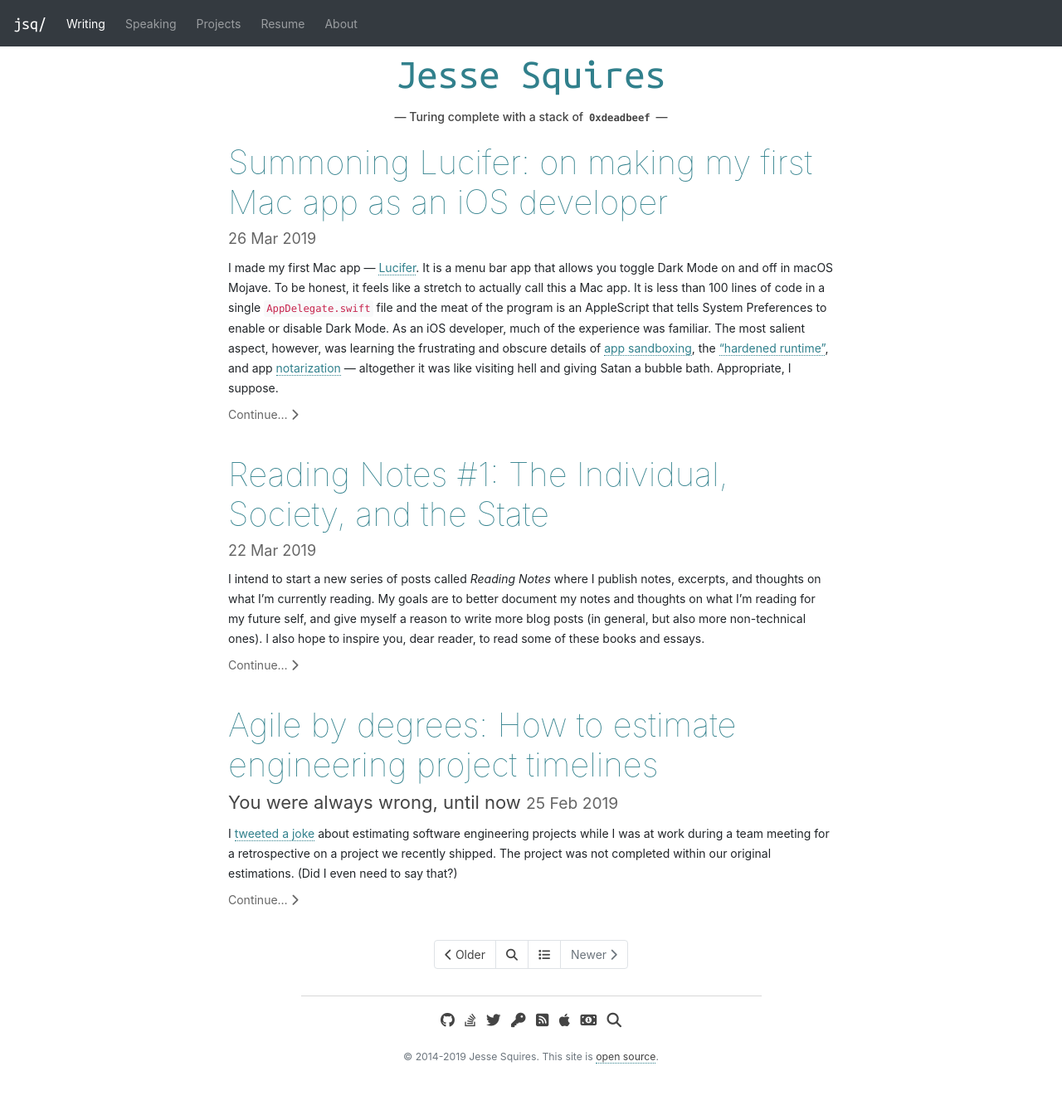
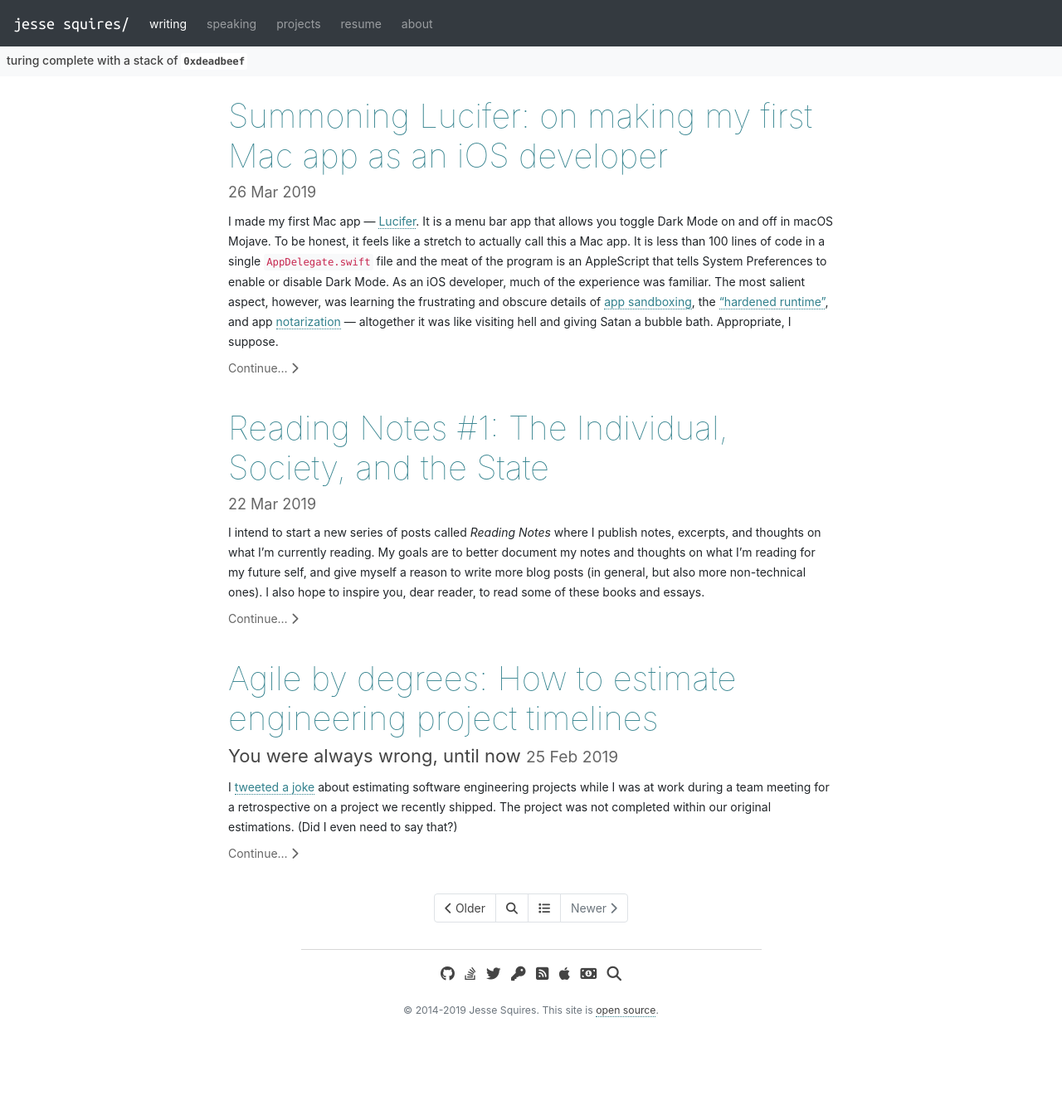
Before and after one commit to jessesquires/jessesquires.com, a Jekyll site: the page built from index.html, in a window 1280 px wide. Shown: the whole page at 83% size. Built offline with Jekyll 4.4.1, drawn with Linux system fonts in a browser that asks for light colours; nearby versions of some CDN libraries; library files that are not in the unit come from our copies; the list of posts is cut into pages by our own code; after the commit the page ends 1282 px from its top, so only the background shows below that.

Commit message:
update navbar and header design. close #98

```diff
--- a/_includes/header.html
+++ b/_includes/header.html
@@ -1,40 +1,33 @@
-
 <nav class="navbar navbar-expand-sm navbar-dark bg-dark">
-    <a class="navbar-brand" href="/">jsq/</a>
+    <a class="navbar-brand" href="/">{{ site.title | downcase }}/</a>
     <button class="navbar-toggler collapsed" type="button" data-toggle="collapse" data-target="#navbar" aria-controls="navbar" aria-expanded="false" aria-label="Toggle navigation">
         <span class="navbar-toggler-icon"></span>
     </button>
     <div class="navbar-collapse collapse" id="navbar">
         <ul class="navbar-nav">
             <li class="nav-item mr-2">
-                <a class="nav-link {% if page.url == '/' or page.url == '/blog/' or page.url contains '/page/' %}active{% endif %}" href="/">Writing</a>
+                <a class="nav-link {% if page.url == '/' or page.url == '/blog/' or page.url contains '/page/' %}active{% endif %}" href="/">writing</a>
             </li>
             <li class="nav-item mr-2">
-                <a class="nav-link {% if page.url == '/speaking/' %}active{% endif %}" href="/speaking/">Speaking</a>
+                <a class="nav-link {% if page.url == '/speaking/' %}active{% endif %}" href="/speaking/">speaking</a>
             </li>
             <li class="nav-item mr-2">
-                <a class="nav-link {% if page.url == '/projects/' %}active{% endif %}" href="/projects/">Projects</a>
+                <a class="nav-link {% if page.url == '/projects/' %}active{% endif %}" href="/projects/">projects</a>
             </li>
             <li class="nav-item mr-2">
-                <a class="nav-link {% if page.url == '/linkedout/' %}active{% endif %}" href="/linkedout/">Resume</a>
+                <a class="nav-link {% if page.url == '/linkedout/' %}active{% endif %}" href="/linkedout/">resume</a>
             </li>
             <li class="nav-item mr-2">
-                <a class="nav-link {% if page.url == '/about/' %}active{% endif %}" href="/about/">About</a>
+                <a class="nav-link {% if page.url == '/about/' %}active{% endif %}" href="/about/">about</a>
             </li>
         </ul>
     </div>
 </nav>
 
-<header class="container container-fluid mt-1 mb-1">
+<header class="pt-1 pl-2 mb-4 bg-light">
     <div class="row">
         <div class="col">
-            <h1><a href="/">{{ site.title }}</a></h1>
-        </div> <!-- col -->
-   </div> <!-- row -->
-
-    <div class="row">
-        <div class="col">
-            <h2>&mdash; Turing complete with a stack of <code>0xdeadbeef</code> &mdash;</h2>
-        </div> <!-- col -->
-     </div> <!-- row -->
+            <h2>turing complete with a stack of <code>0xdeadbeef</code></h2>
+        </div>
+     </div>
 </header>
--- a/css/style.css
+++ b/css/style.css
@@ -137,7 +137,6 @@ footer a:hover {
 /* HEADER */
 
 header, header code {
-  text-align: center;
   color: #444444;
 }
 
@@ -156,7 +155,6 @@ header h1 {
 header h2 {
   font-size: 14px;
   line-height: 19px;
-  margin: 0rem 0rem 1rem 0rem;
   display: inline-block;
 }
 
```
